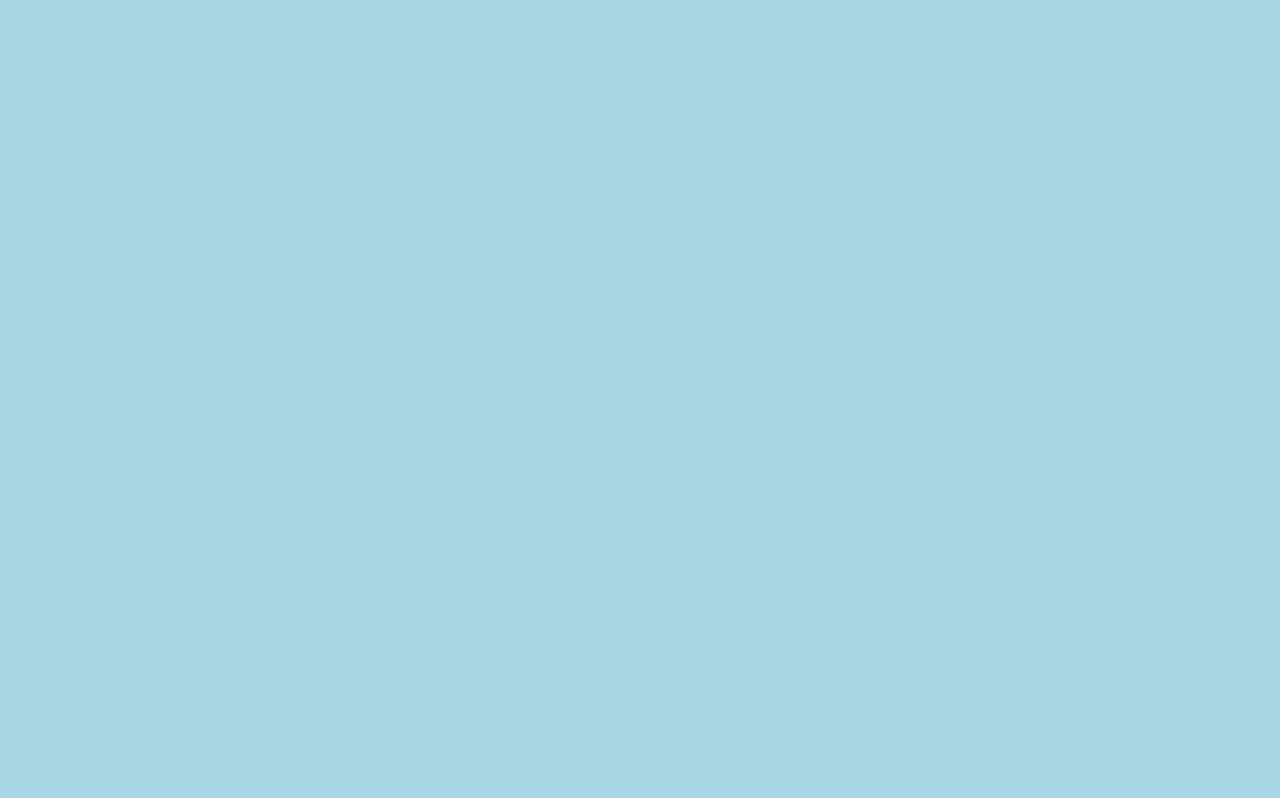
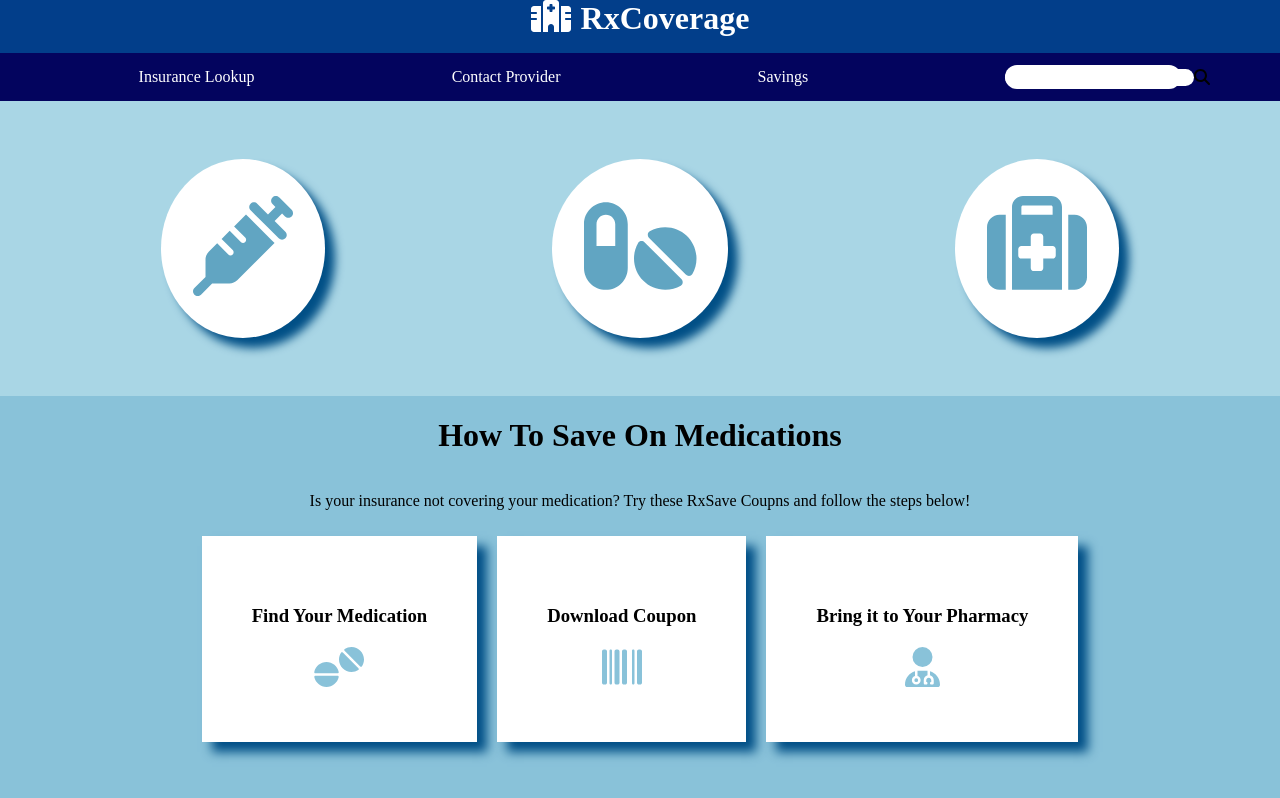
Before and after one commit to user-byte123/Solo-Project, a React app: page /savings in a window 1280 px wide. Before the commit this address had no page. Shown: the top 798 px of the page. Built offline with nearby package versions, Linux system fonts and the light colour scheme.

Commit message:
started savings page, but not dynamic

```diff
--- a/client/App.jsx
+++ b/client/App.jsx
@@ -6,6 +6,7 @@
 import UpdateDrug from './components/UpdateDrug'
 import Home from './components/Home'
 import Contact from './components/Contact'
+import Savings from './components/Savings'
 
 //standard js fxn, and returns jsx code --> react component and use as HTML element and it is a function that is defined and exported --> fxn that acts as a component that returns JSx
 function App() {
@@ -18,6 +19,7 @@
         <Route exact path='/delete/:id' element={<DeleteDrug />}/>
         <Route exact path='/update/:id' element={<UpdateDrug />}/>
         <Route exact path='/contact' element={<Contact />}/>
+        <Route exact path='/savings' element={<Savings />}/>
       </Routes>
     </Router>
   )
--- a/client/components/Home.jsx
+++ b/client/components/Home.jsx
@@ -20,8 +20,14 @@
                 <div className='card'>
                     <h2 className='cardTitle'>Insurance Lookup</h2>
                     <p className='cardDescription'>Please fill out the following information below to pull up your coverage.</p>
+                    <label>Insurance: </label>
+                    <select name="insurance" for="insurance">
+                        <option value="Select An Insurance">Select An Insurance</option>
+                        <option value="Aetna">Aetna</option>
+                        <option value="CVS Caremark">CVS Caremark</option>
+                        <option value="Express Scripts">Express Scripts</option>
+                    </select>
                     <p className='cardInputBox'>Name: <input  text='string'/></p>
-                    <p className='cardInputBox'>Insurance Name: <input  text='string'/></p>
                     <p className='cardInputBox'>ID Number: <input  text='string'/></p>
                     <p className='cardInputBox'>Group Number: <input  text='number'/></p>
                     <p className='cardInputBox'>Bin Number: <input  text='number'/></p>
--- /dev/null
+++ b/client/components/Savings.jsx
@@ -0,0 +1,49 @@
+import React from 'react';
+import { FontAwesomeIcon } from '@fortawesome/react-fontawesome';
+import { faSyringe, faPills, faMedkit, faHospital, faSearch, faTablets, faBarcode, faUserDoctor } from '@fortawesome/free-solid-svg-icons';
+import { Link } from 'react-router-dom'
+
+function Savings() {
+    return (
+        <div className='mainSavings'>
+            <div >
+                <h1 className='main'><FontAwesomeIcon icon={faHospital} className='hospitalIcon'/>RxCoverage</h1>
+                    <nav className='navBar'>
+                        <ul className='navBarOptions'>
+                            <li className='navBarSelection'><Link to="/">Insurance Lookup</Link></li>
+                            <li className='navBarSelection'><Link to="/contact">Contact Provider</Link></li>
+                            <li className='navBarSelection'><Link to="/savings">Savings</Link></li>
+                            <li className='navBarSelection'><div className='search'><input type="text" /><FontAwesomeIcon icon={faSearch} className='hospitalIcon'/></div></li>
+                        </ul>
+                    </nav>
+            </div>
+            <div>
+                <div className='medicationCard'>
+                    <button className='syringeBtn'><FontAwesomeIcon icon={faSyringe}/></button>
+                    <button className='tabletBtn'><FontAwesomeIcon icon={faPills}/></button>
+                    <button className='medKitBtn'><FontAwesomeIcon icon={faMedkit}/></button>
+                </div>
+            </div>
+            <div className='saveOnMeds'>
+                <h1>How To Save On Medications</h1>
+                <p>Is your insurance not covering your medication? Try these RxSave Coupns and follow the steps below!</p>
+                <div className='stepsSavings'>
+                    <div className='childStepsSavings'>
+                        <h3>Find Your Medication</h3>
+                        <div><p className='iconSavings'><FontAwesomeIcon icon={faTablets}/></p></div>
+                    </div>
+                    <div className='childStepsSavings'>
+                        <h3>Download Coupon</h3>
+                        <div className='iconSavings'><FontAwesomeIcon icon={faBarcode}/></div>
+                    </div>
+                    <div className='childStepsSavings'>
+                        <h3>Bring it to Your Pharmacy</h3>
+                        <div className='iconSavings'><FontAwesomeIcon icon={faUserDoctor}/></div>
+                    </div>
+                </div>
+            </div>
+        </div>
+    )
+}
+
+export default Savings;
--- a/client/stylesheets/styles.css
+++ b/client/stylesheets/styles.css
@@ -299,3 +299,62 @@
     width: 20rem;
     justify-items: flex-start;
 }
+
+.syringeBtn, .tabletBtn, .medKitBtn {
+    font-size: 100px;
+    margin: 10px;
+    padding: 2rem;
+    background-color: white;
+    border-radius: 50%;
+    color: #61a5c2;
+    border: #014f86;
+    box-shadow: 10px 10px 10px #014f86;
+}
+
+.syringeBtn:hover, .tabletBtn:hover, .medKitBtn:hover {
+    cursor: pointer;
+}
+
+.medicationCard {
+    display: flex;
+    justify-content: space-around;
+    margin: 3rem;
+    align-items: center;
+}
+
+.mainSavings {
+    display: flex;
+    flex-direction: column;
+    width: 100%;
+}
+
+.saveOnMeds {
+    display: flex;
+    flex-direction: column;
+    align-items: center;
+    background-color: #89c2d9;
+    height: 40rem;
+}
+
+.stepsSavings {
+    display: flex;
+    flex-direction: row;
+    justify-content: space-around;
+}
+
+.childStepsSavings {
+    display: flex;
+    flex-direction: column;
+    align-items: center;
+    background-color: white;
+    margin: 10px;
+    padding: 50px;
+    box-shadow: 10px 10px 10px #014f86;
+    /* clip-path: polygon(50% 0%, 100% 38%, 82% 100%, 18% 100%, 0% 38%) */
+}
+
+.iconSavings {
+    font-size: 40px;
+    margin: 0;
+    color: #89c2d9;
+}
```
